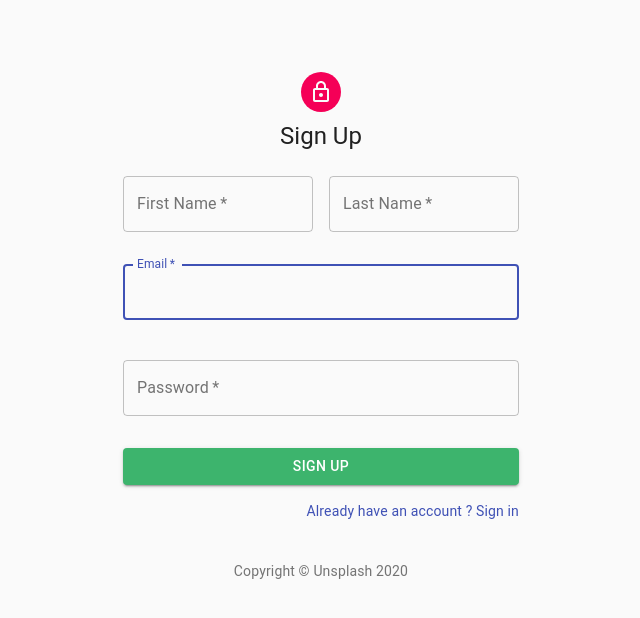
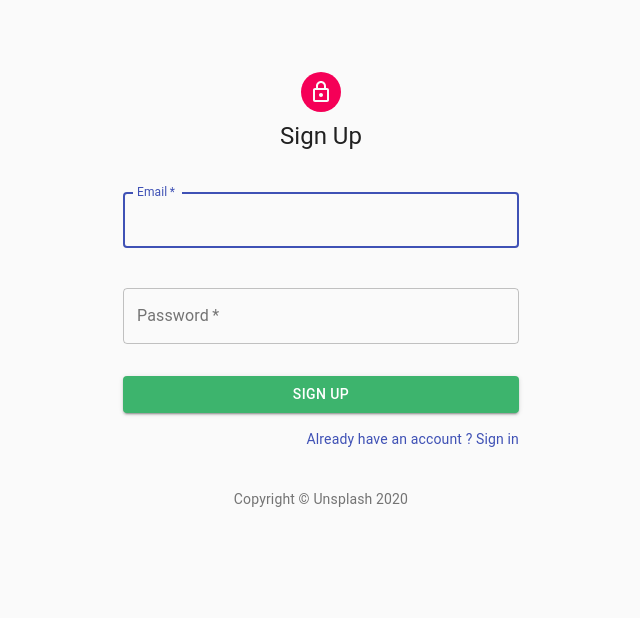
Before and after one commit to NidhitheCoder/unsplash-app, a React (Create React App) app in the folder unsplash-app/: page / in a window 1280 px wide. Both pictures are taken after a click on the link "Dont you have an account? Sign Up". Shown: the top 618 px of the page, without its empty margins (319-959 px from the left). Built offline with nearby package versions, Linux system fonts and the light colour scheme.

Commit message:
Success logs added and remove unnessessory code

```diff
--- a/unsplash-app/src/components/addPhoto/addPhoto.component.jsx
+++ b/unsplash-app/src/components/addPhoto/addPhoto.component.jsx
@@ -97,12 +97,10 @@ const AddPhoto = ({ addSingleImage, userId }) => {
 
     if (label !== "" && url !== "") {
       const file = url.files[0];
-
       let fd = new FormData();
       fd.append("label", label);
       fd.append("user_id", userId);
       fd.append("file", file, file.name);
-
       addSingleImage(fd, file);
       setOpen(false);
     } else {
--- a/unsplash-app/src/components/signUp/signUp.component.jsx
+++ b/unsplash-app/src/components/signUp/signUp.component.jsx
@@ -72,30 +72,6 @@ const SignUp = props => {
         </Typography>
         <form className={classes.form} noValidate>
           <Grid container spacing={2}>
-            <Grid item xs={12} sm={6}>
-              <TextField
-                autoComplete="fname"
-                name="firstName"
-                variant="outlined"
-                required
-                fullWidth
-                id="firstName"
-                label="First Name"
-                autoFocus
-              />
-            </Grid>
-            <Grid item xs={12} sm={6}>
-              <TextField
-                autoComplete="lname"
-                name="lastName"
-                variant="outlined"
-                required
-                fullWidth
-                id="lastName"
-                label="Last Name"
-                autoFocus
-              />
-            </Grid>
             <Grid item xs={12}>
               <TextField
                 autoComplete="email"
--- a/unsplash-app/src/redux/image-collection/image-collection.action.js
+++ b/unsplash-app/src/redux/image-collection/image-collection.action.js
@@ -67,7 +67,7 @@ export const loginWithCredentialsAsync = (userName, password) => {
           dispatch(addUserDetailsToStore(parsedToken));
         }
       })
-      .catch(err => alert("Unauthorized action... Please try again "));
+      .catch(err => alert(err));
     return response && response.data;
   };
 };
@@ -180,7 +180,8 @@ export const addSingleImageToStoreAsync = (file, imageUrl) => {
       headers: {
         "Content-Type": "multipart/form-data",
         Authorization: `Bearer ${localStorage.getItem("access_token")}`
-      }
+      },
+      timeout: 5000
     };
 
     await axios
@@ -191,14 +192,13 @@ export const addSingleImageToStoreAsync = (file, imageUrl) => {
       .catch(err => alert("error " + err));
 
     if (response && response.status === 201) {
+      alert("Image successfully uploaded.");
       let img = {
         id: response.data.id,
         label: response.data.label,
         name: URL.createObjectURL(imageUrl)
       };
       dispatch(addSingleImageToStore(img));
-    } else {
-      alert("Something wrong : " + response);
     }
   };
 };
@@ -221,6 +221,7 @@ export const removeImageFromStoreAsync = image => {
       });
     if (response && response.status === 200) {
       dispatch(removeImageFromStore(image));
+      alert("Image successfully deleted.");
     } else {
       alert("Something Wrong : " + response.statusText);
     }
```
